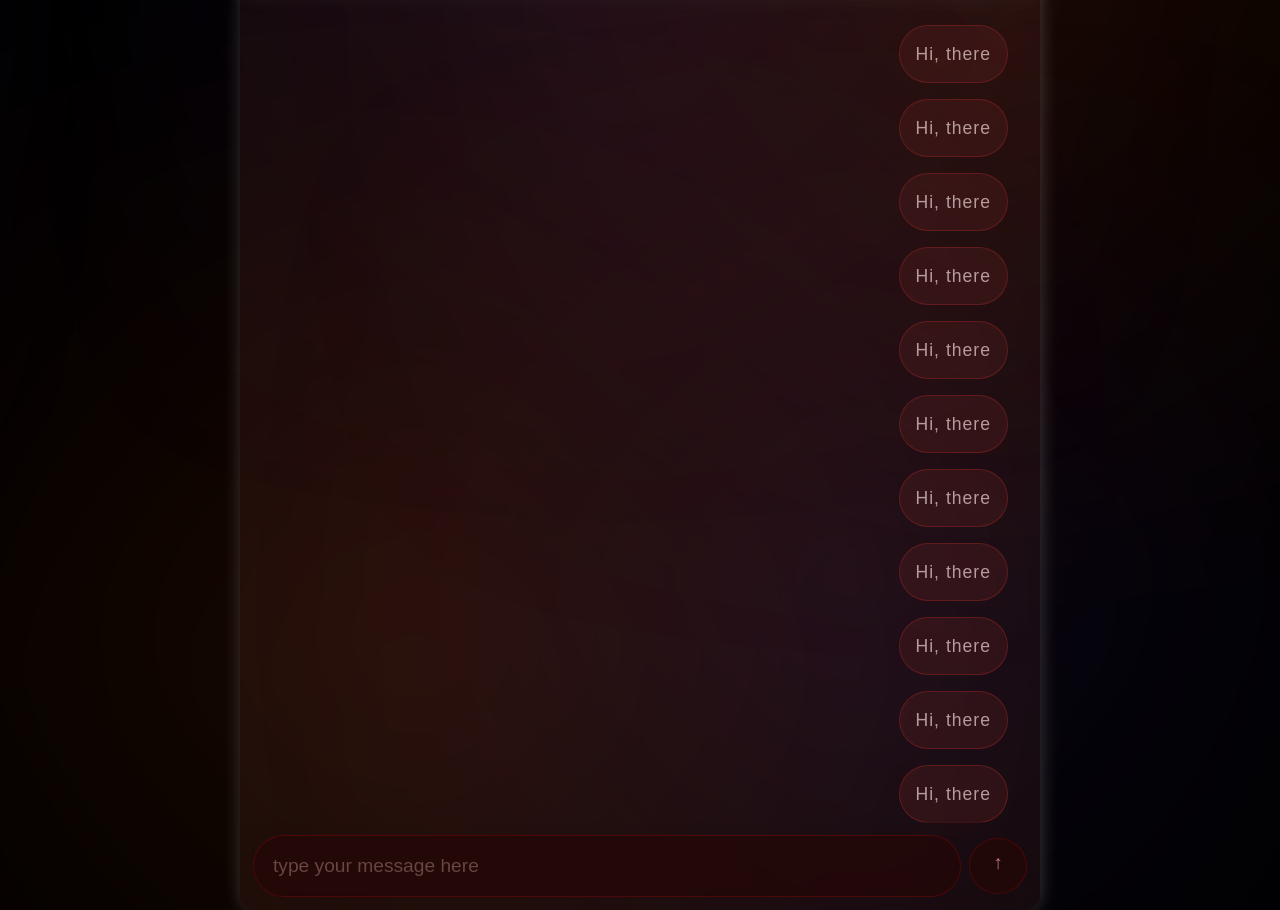
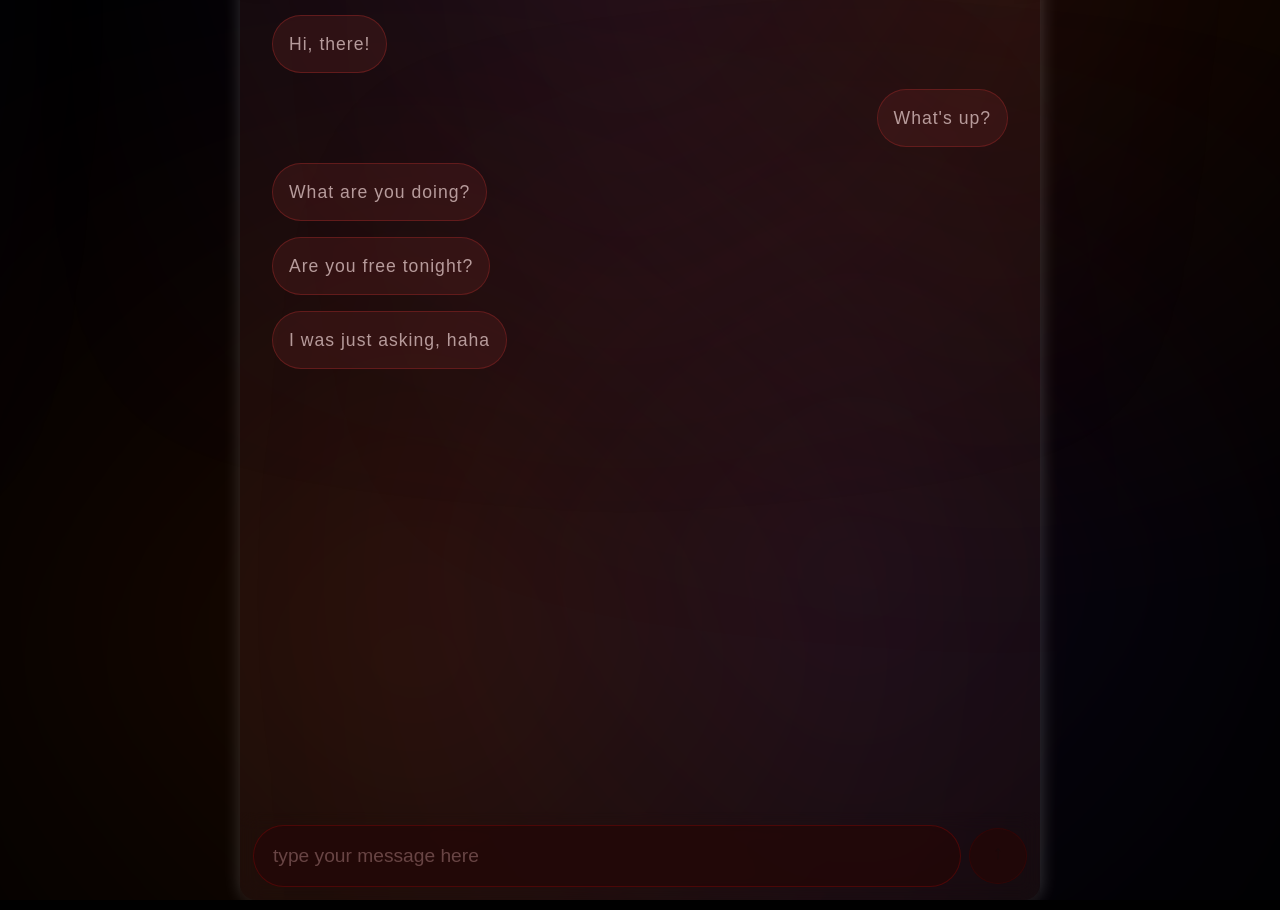
Before and after one commit to maryyygb/confession_app, a React (Vite) app in the folder justforyou/: page / in a window 1280 px wide. Shown: the top 910 px of the page. Built offline with nearby package versions, Linux system fonts and the light colour scheme.

Commit message:
ChatRoom: Fix the alignment of his and her message style.

```diff
--- a/justforyou/src/App.css
+++ b/justforyou/src/App.css
@@ -551,11 +551,13 @@ ul.msg_container {
   display: flex;
   flex-direction: column;
   gap: 1rem;
-  align-items: end;
+  /* align-items: end; */
 
 }
 
 li.his_msg {
+  align-self: flex-end;
+
   width: fit-content;
   max-width: 500px;
   padding: 1rem;
@@ -568,6 +570,24 @@ li.his_msg {
   letter-spacing: 1px;
   font-size: 1.1rem;
     border: .5px solid hsla(0, 56%, 28%, 0.795);
+  line-height: 1.5rem;
+}
+
+li.her_msg {
+  align-self: flex-start;
+
+  width: fit-content;
+  max-width: 500px;
+  padding: 1rem;
+  border-radius: 2rem;
+  background: hsla(0, 45%, 24%, 0.349);
+  /* color: hsla(0, 0%, 96%, 0.836); */
+  color: rgba(223, 196, 196, 0.767);
+  list-style: none;
+  font-family: Arial, Helvetica, sans-serif;
+  letter-spacing: 1px;
+  font-size: 1.1rem;
+  border: .5px solid hsla(0, 56%, 28%, 0.795);
   line-height: 1.5rem;
 }
 
@@ -626,8 +646,9 @@ button.chat_send {
   padding: .8rem 1.45rem 1.2rem 1.45rem;
   font-size: 1.2rem;
   border-radius: 100%;
+  background: rgba(53, 11, 11, 0.767);
   cursor: pointer;
-  background: rgba(36, 7, 7, 0.767);
+  /* background: rgba(36, 7, 7, 0.767); */
   border: .5px solid hsla(0, 83%, 19%, 0.795);
   color: rgb(189, 120, 120);
   font-weight: 800;
--- a/justforyou/src/ChatRoom.jsx
+++ b/justforyou/src/ChatRoom.jsx
@@ -1,82 +1,40 @@
-import { useState } from 'react';
+import { useEffect, useState } from 'react';
 import { useGSAP } from "@gsap/react";
 import gsap from "gsap";
 
 const ChatRoom = () => {
 
-  const [messages, setMessages] = useState(["Hi, there", "Hi, there", "Hi, there", "Hi, there", "Hi, there", "Hi, there", "Hi, there", "Hi, there", "Hi, there", "Hi, there", "Hi, there", "Hi, there", "Hi, there", "Hi, there"]);
+  // const [messages, setMessages] = useState(["Hi, there", "Hi, there"]);
+  const [m, setM] = useState([
+                  {id: 0, message: "Hi, there!"},
+                  {id: 1, message: "What's up?"},
+                  {id: 0, message: "What are you doing?"}, {id: 0, message: "Are you free tonight?"}, {id: 0, message: "I was just asking, haha"}])
   const [msg, setMsg] = useState("");
 
-  const tl = gsap.timeline();
+
 
   useGSAP(() => {
+    const tl = gsap.timeline();
 
-    tl.fromTo('.chatroom_box', {
-      y: 550,
-      duration: 1.5,
+    tl.from(".chatroom_box", {
+      y: 300,
       opacity: 0,
-      ease: 'power1.inOut'
-    },
-    {
-      y: 10,
-      opacity: 1,
-      duration: 1.5,
-      ease: 'power1.inOut',
+      duration: 2,
+      ease: 'power1'
     })
 
-    tl.fromTo('.me', {
-      opacity: 0,
-      ease: 'power1.inOut',
-      duration: 1.5,
-      delay: 1,
-    },
-    {
-      opacity: 1,
-      ease: 'power1.inOut',
-      duration: 1.5,
-    })
+  })
 
-    tl.fromTo('.my_status', {
-      opacity: 0,
-      ease: 'power1.inOut',
-      duration: .5,
-    },
-    {
-      opacity: 1,
-      duration: .5,
-    })
-
-    tl.fromTo('.input_message', {
-      opacity: 0,
-      ease: 'back.inOut',
-      duration: .5
-    }, {
-      opacity: 1,
-      duration: .5
-    })
-
-  }, [])
-
-  // useGSAP(() => {
-  //   gsap.fromTo('.his_msg', {
-  //     y: 1000,
-  //     opacity: 0,
-  //     duration: .5,
-  //     ease: 'power2'
-  //   }, {
-  //     y: 1,
-  //     opacity: 1,
-  //     duration: .5,
-  //     ease: 'power1'
-  //   })
-  // }, [])
-
+  // will receive the message
+  // store to the container each with unique var
+  // then check if it came from whom, assign ID
+  // then add that to the object list
 
   const handleSendMsg = () => {
-    msg != "" && setMessages(m => [...m, msg])
+    // msg != "" && setMessages(m => [...m, msg])
+    msg != "" && setM(m => [...m, {id: 1, message: msg}]);
     setMsg("")
   }
-
 
   return (
     <div className="chatroom_box">
@@ -101,13 +59,22 @@ const ChatRoom = () => {
 
         <div className="body">
           <ul className="msg_container">
-            {messages.map((msg, id) => <li className="his_msg" key={id}>{msg}</li>)}
+            {/* {messages.map((msg, id) => <li className="his_msg" key={id}>{msg}</li>)} */}
+            {
+              m.map((m, i) => {
+                if(m.id == 1) {
+                  return <li className="his_msg" key={i}>{m.message}</li>
+                } else {
+                  return <li className="her_msg" key={i}>{m.message}</li>
+                }
+              })
+            }
           </ul>
         </div>
 
         <footer className="input_message">
           <input className="chat_input" placeholder="type your message here" type="text" value={msg} onChange={(e) => setMsg(e.target.value)}/>
-          <button className="chat_send" type="submit" onClick={() => handleSendMsg()}
+          <button className={msg != "" ? "chat_send" : "chat_send_disabled"} type="submit" onClick={() => handleSendMsg()}
             disabled={msg == ""}
             >↑</button>
         </footer>
```
